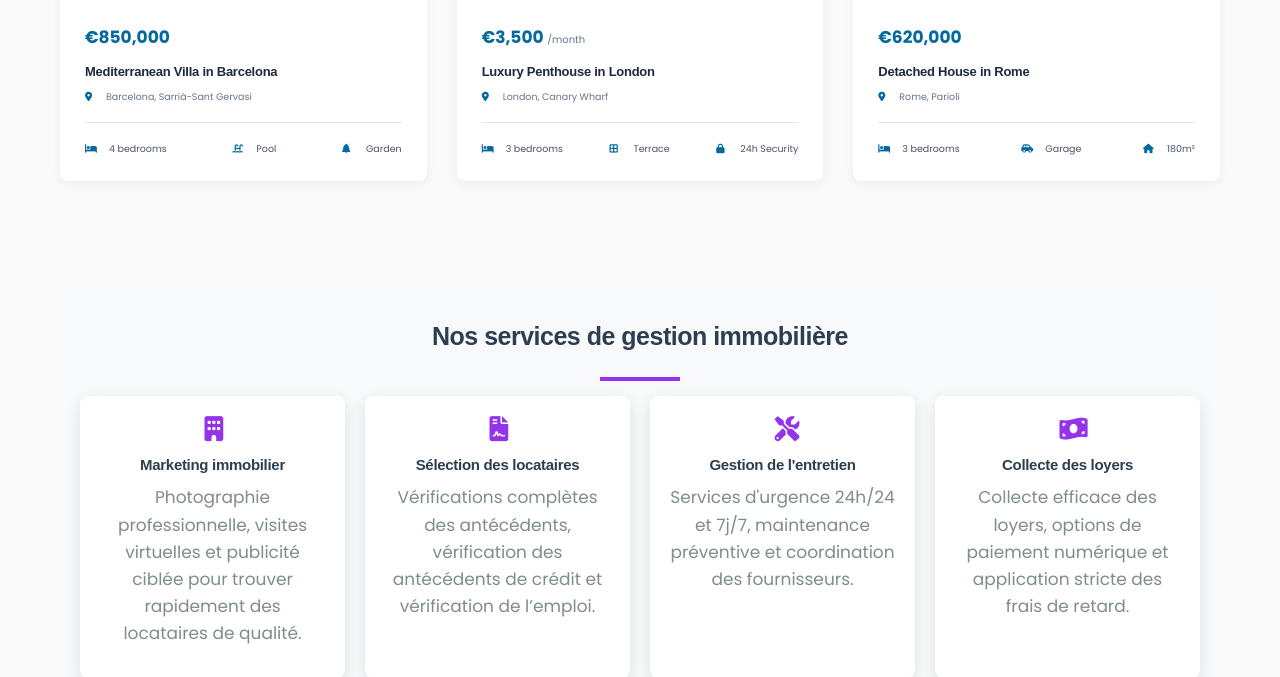
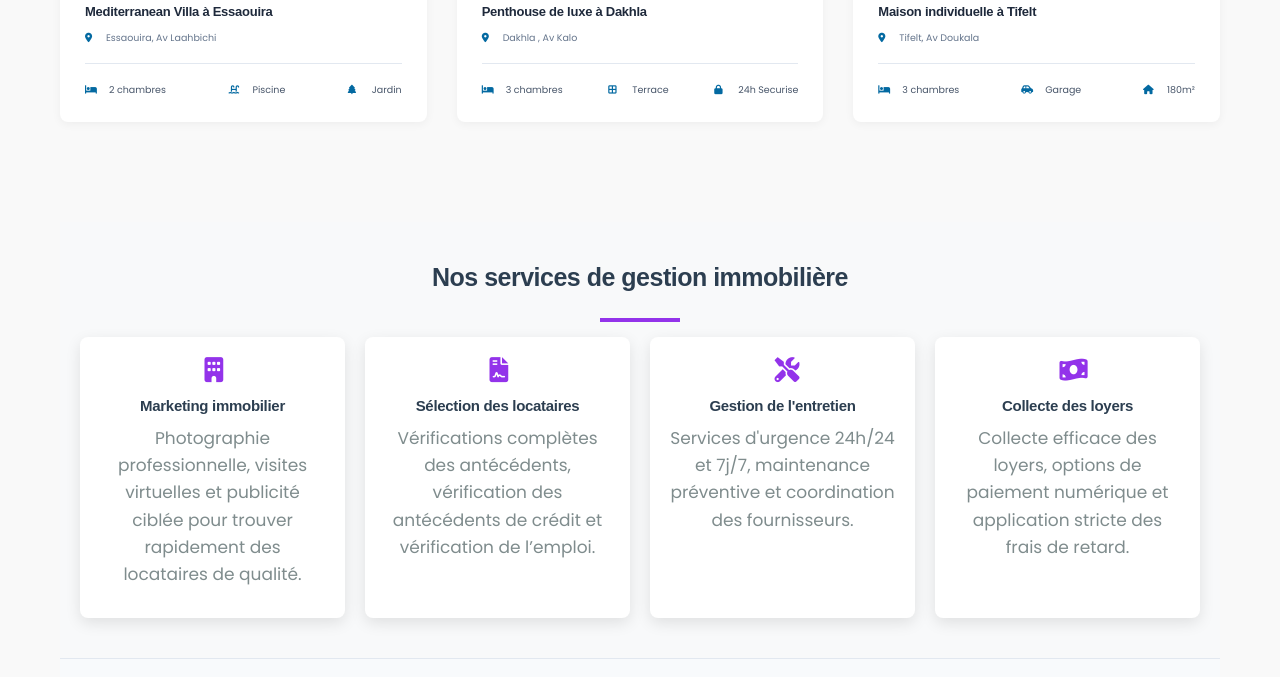
Before and after one commit to Abdellahelb2/GestionImmos, a Django app: page / in a window 1280 px wide. Shown: the part 1373-2050 px from the top of the page. Run offline with Django 5.2, Linux system fonts and the light colour scheme; some libraries are stand-ins or nearby versions.

Commit message:
maybe final

```diff
--- a/app/views.py
+++ b/app/views.py
@@ -10,7 +10,7 @@ from django.conf import settings
 from django.shortcuts import render, redirect
 from django.contrib.auth import login
 from django.contrib import messages
-from .forms import CustomUserCreationForm,BienImmoForm,ReservationForm,MessageForm
+from .forms import CustomUserCreationForm,BienImmoForm,ReservationForm,MessageForm,CustomUserChangeForm
 from django.contrib.admin.views.decorators import staff_member_required
 
     # Pages
@@ -183,13 +183,11 @@ def add_product(request):
 def modify_profile(request):
         user = request.user
 
-        if user.status == 'entrepreneur':
-            profile_model = entrepreneur
-        elif user.status == 'client':
-            profile_model = client
-        else:
-            messages.error(request, "⚠️ Only clients or entrepreneurs can modify their profile.")
-            return redirect('profile')
+
+        profile_model = entrepreneur
+
+        profile_model = client
+
 
         try:
             profile_instance = profile_model.objects.get(user=user)
@@ -198,7 +196,7 @@ def modify_profile(request):
             profile_instance.save()
 
         if request.method == 'POST':
-            form = CustomUserCreationForm(request.POST, request.FILES, instance=user)
+            form = CustomUserChangeForm(request.POST, request.FILES, instance=user)
             if form.is_valid():
                 form.save()
                 messages.success(request, "✅ Profile updated successfully!")
@@ -206,7 +204,7 @@ def modify_profile(request):
             else:
                 messages.error(request, "⚠️ Please fix the errors in the form.")
         else:
-            form = CustomUserCreationForm(instance=user)
+            form = CustomUserChangeForm(instance=user)
 
         return render(request, 'registration/modify_profile.html', {'form': form})
 
@@ -226,8 +224,6 @@ def profile(request):
 
 @login_required
 def conversation(request, bien_id, recipient_id):
-
-
     bien = get_object_or_404(BienImmo, id=bien_id)
     recipient = get_object_or_404(CustomUser, id=recipient_id)
 
--- a/templates/base.html
+++ b/templates/base.html
@@ -833,12 +833,7 @@ footer::before {
             <li><a href="{% url 'modify_profile' %}" class="block px-4 py-2 text-dark-color hover:bg-light-gray">Modify Profile</a></li>
             <li><a href="{% url 'AddProduct' %}" class="block px-4 py-2 text-dark-color hover:bg-light-gray">Add Product</a></li>
             <li> <a href="{% url 'inbox' %}"> Messages
-              {% with unread=messages_received|length %}
-                {% if unread > 0 %}
-                  <span class="badge">{{ unread }}</span>
-                {% endif %}
-              {% endwith %}
-            </a></li>
+              </a></li>
             {% if user.status == 'admin' %}
                 <li><a href="{% url 'Dashboard' %}" class="block px-4 py-2 text-dark-color hover:bg-light-gray">Dashboard</a></li>
             {% endif %}
@@ -861,7 +856,7 @@ footer::before {
             <div class="footer-container">
                 <section class="footer-section">
                     <h4>About Us</h4>
-                    <p>bihbvshjvbjsbjkvm.</p>
+                    <p>Chez Toit et Moi, nous repensons la gestion immobilière pour la rendre plus simple, plus humaine et plus efficace. Notre plateforme est née de la volonté de moderniser le secteur immobilier en proposant des services digitaux innovants, pensés aussi bien pour les propriétaires que pour les locataires.</p>
                 </section>
 
                 <section class="footer-section">
--- a/templates/pages/index.html
+++ b/templates/pages/index.html
@@ -662,10 +662,7 @@ textarea.form-control {
   <section class="hero">
       <h1 class="white">Solutions de gestion immobilière</h1>
       <p class="white">Services professionnels de gestion immobilière pour les investisseurs, les propriétaires et les propriétaires fonciers</p>
-      <div class="search-bar">
-          <input type="text" placeholder="Search by property type, location, or price range...">
-          <button>Search</button>
-      </div>
+
   </section>
 
   <!-- Featured Listings -->
@@ -679,29 +676,22 @@ textarea.form-control {
               <div class="filter-tab">Investissement</div>
               <div class="filter-tab">Nouveaux développements</div>
           </div>
-          <div class="sort-options">
-              <select>
-                  <option>Sort by: Featured</option>
-                  <option>Price: Low to High</option>
-                  <option>Price: High to Low</option>
-                  <option>Newest First</option>
-              </select>
-          </div>
+
       </div>
 
       <div class="property-grid">
           <!-- Property Card 1 -->
           <div class="property-card">
               <img src="https://images.unsplash.com/photo-1560448204-e02f11c3d0e2" alt="Luxury apartment" class="property-image">
-              <div class="property-badge status-for-sale">For Sale</div>
+              <div class="property-badge status-for-sale">A vendre</div>
               <div class="property-details">
                   <div class="property-price">€450,000</div>
-                  <h3 class="property-title">Luxury Apartment in Paris Centre</h3>
+                  <h3 class="property-title">Appartement de luxe au centre de Agadir</h3>
                   <div class="property-location">
-                      <i class="fas fa-map-marker-alt"></i> Paris 5e, Saint-Germain
+                      <i class="fas fa-map-marker-alt"></i> Agadir ,Rue Tighanimine
                   </div>
                   <div class="property-features">
-                      <span><i class="fas fa-bed"></i> 2 bedrooms</span>
+                      <span><i class="fas fa-bed"></i> 2 chambres</span>
                       <span><i class="fas fa-ruler-combined"></i> 85m²</span>
                       <span><i class="fas fa-car"></i> 1 parking</span>
                   </div>
@@ -711,12 +701,12 @@ textarea.form-control {
           <!-- Property Card 2 -->
           <div class="property-card">
               <img src="https://images.unsplash.com/photo-1522708323590-d24dbb6b0267" alt="Modern apartment" class="property-image">
-              <div class="property-badge status-for-rent">For Rent</div>
+              <div class="property-badge status-for-rent">a louer</div>
               <div class="property-details">
                   <div class="property-price">€1,600 <span>/month</span></div>
-                  <h3 class="property-title">Modern Flat in Berlin Mitte</h3>
+                  <h3 class="property-title">Appartement moderne à Rabat</h3>
                   <div class="property-location">
-                      <i class="fas fa-map-marker-alt"></i> Berlin, Mitte District
+                      <i class="fas fa-map-marker-alt"></i> Rabat, Av Tarik Ibn Ziad
                   </div>
                   <div class="property-features">
                       <span><i class="fas fa-bed"></i> 1 bedroom</span>
@@ -729,12 +719,12 @@ textarea.form-control {
           <!-- Property Card 3 -->
           <div class="property-card">
               <img src="https://images.unsplash.com/photo-1493809842364-78817add7ffb" alt="Commercial office" class="property-image">
-              <div class="property-badge status-featured">Featured</div>
+              <div class="property-badge status-featured">a louer</div>
               <div class="property-details">
                   <div class="property-price">€750,000</div>
-                  <h3 class="property-title">Commercial Office in Amsterdam</h3>
+                  <h3 class="property-title">Bureau Commercial à Ifrane</h3>
                   <div class="property-location">
-                      <i class="fas fa-map-marker-alt"></i> Amsterdam, Business District
+                      <i class="fas fa-map-marker-alt"></i> Ifrane, Quartier Atlas
                   </div>
                   <div class="property-features">
                       <span><i class="fas fa-building"></i> Office</span>
@@ -747,17 +737,17 @@ textarea.form-control {
           <!-- Property Card 4 -->
           <div class="property-card">
               <img src="https://images.unsplash.com/photo-1502672260266-1c1ef2d93688" alt="Mediterranean villa" class="property-image">
-              <div class="property-badge status-for-sale">For Sale</div>
+              <div class="property-badge status-for-sale">A vendre</div>
               <div class="property-details">
                   <div class="property-price">€850,000</div>
-                  <h3 class="property-title">Mediterranean Villa in Barcelona</h3>
+                  <h3 class="property-title">Mediterranean Villa à Essaouira</h3>
                   <div class="property-location">
-                      <i class="fas fa-map-marker-alt"></i> Barcelona, Sarrià-Sant Gervasi
+                      <i class="fas fa-map-marker-alt"></i> Essaouira, Av Laahbichi
                   </div>
                   <div class="property-features">
-                      <span><i class="fas fa-bed"></i> 4 bedrooms</span>
-                      <span><i class="fas fa-swimming-pool"></i> Pool</span>
-                      <span><i class="fas fa-tree"></i> Garden</span>
+                      <span><i class="fas fa-bed"></i> 2 chambres</span>
+                      <span><i class="fas fa-swimming-pool"></i> Piscine</span>
+                      <span><i class="fas fa-tree"></i> Jardin</span>
                   </div>
               </div>
           </div>
@@ -768,14 +758,14 @@ textarea.form-control {
               <div class="property-badge status-for-rent">For Rent</div>
               <div class="property-details">
                   <div class="property-price">€3,500 <span>/month</span></div>
-                  <h3 class="property-title">Luxury Penthouse in London</h3>
+                  <h3 class="property-title">Penthouse de luxe à Dakhla</h3>
                   <div class="property-location">
-                      <i class="fas fa-map-marker-alt"></i> London, Canary Wharf
+                      <i class="fas fa-map-marker-alt"></i> Dakhla , Av Kalo
                   </div>
                   <div class="property-features">
-                      <span><i class="fas fa-bed"></i> 3 bedrooms</span>
+                      <span><i class="fas fa-bed"></i> 3 chambres</span>
                       <span><i class="fas fa-border-all"></i> Terrace</span>
-                      <span><i class="fas fa-lock"></i> 24h Security</span>
+                      <span><i class="fas fa-lock"></i> 24h Securise</span>
                   </div>
               </div>
           </div>
@@ -786,12 +776,12 @@ textarea.form-control {
               <div class="property-badge status-sold">Sold</div>
               <div class="property-details">
                   <div class="property-price">€620,000</div>
-                  <h3 class="property-title">Detached House in Rome</h3>
+                  <h3 class="property-title">Maison individuelle à Tifelt</h3>
                   <div class="property-location">
-                      <i class="fas fa-map-marker-alt"></i> Rome, Parioli
+                      <i class="fas fa-map-marker-alt"></i> Tifelt, Av Doukala
                   </div>
                   <div class="property-features">
-                      <span><i class="fas fa-bed"></i> 3 bedrooms</span>
+                      <span><i class="fas fa-bed"></i> 3 chambres</span>
                       <span><i class="fas fa-car-side"></i> Garage</span>
                       <span><i class="fas fa-home"></i> 180m²</span>
                   </div>
```
Also changed, not shown: templates/products/products.html (+33 -13 lines), db.sqlite3, media/locataire_profile_pics/WhatsApp_Image_2025-03-27_at_21.10.20_34d78f17.jpg (added), media/photos/25/05/08/1a67503771ba4770077a10065df936ec.jpg (added).
